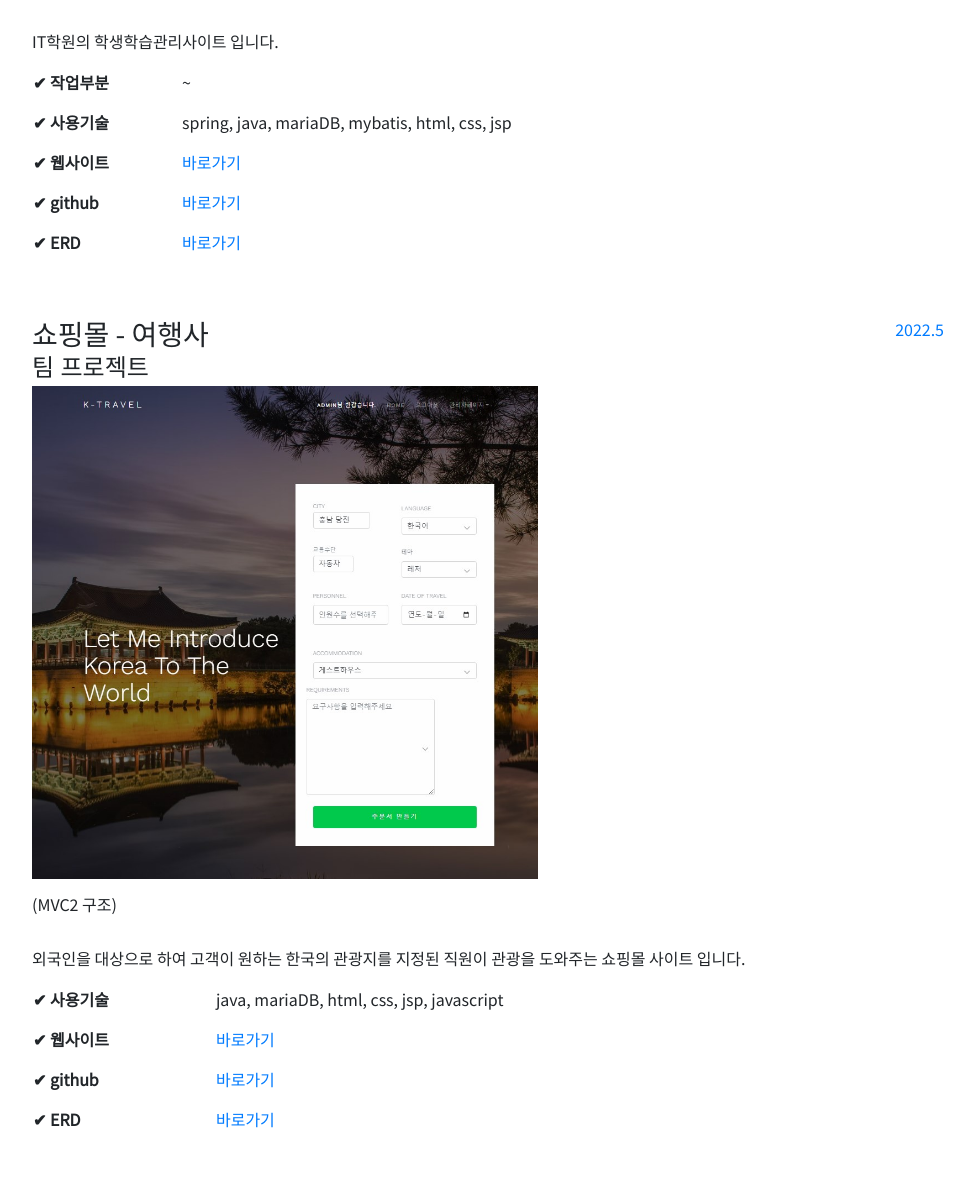
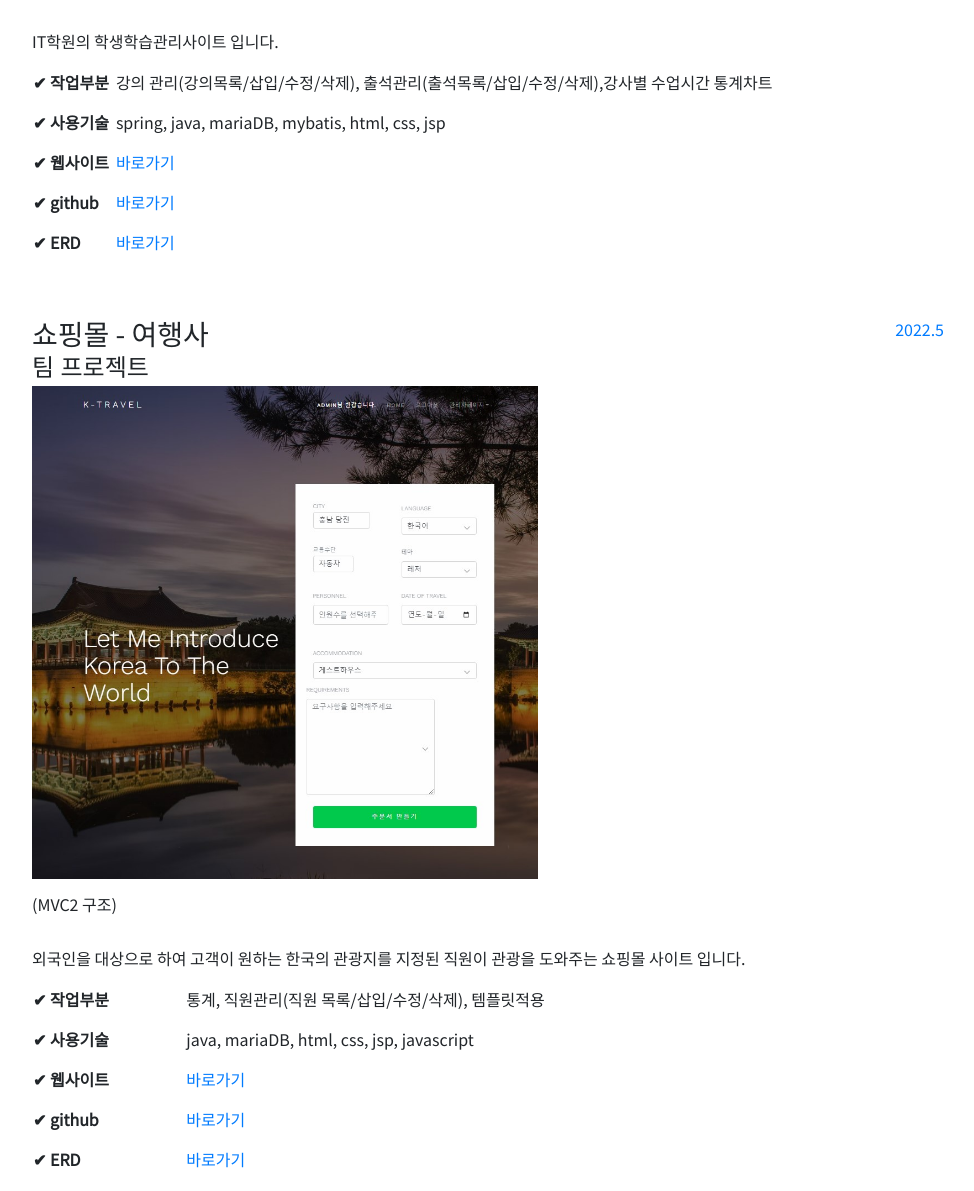
Before and after one commit to DamD-O/DamD-O.github.io, a plain HTML site: page index.html in a window 1280 px wide. Shown: the part 1318-2509 px from the top of the page, without its empty margins (288-1262 px from the left). Drawn offline with nearby package versions, Linux system fonts and the light colour scheme; a web font is replaced by a local one.

Commit message:
프로젝트 작업부분 추가

```diff
--- a/index.html
+++ b/index.html
@@ -102,7 +102,7 @@
                            	<table style="width: 100%;">
                            		<tr>
                            			<td><span class="text-bold">✔ 작업부분</span></td>
-                           			<td>~</td>
+                           			<td>강의 관리(강의목록/삽입/수정/삭제), 출석관리(출석목록/삽입/수정/삭제),강사별 수업시간 통계차트</td>
                            		</tr>
                            		<tr>
                            			<td><span class="text-bold">✔ 사용기술</span></td>
@@ -144,6 +144,10 @@
                             <p>외국인을 대상으로 하여 고객이 원하는 한국의 관광지를 지정된 직원이 관광을 도와주는 쇼핑몰 사이트 입니다. <br>
 
                            	<table style="width: 100%;">
+					<tr>
+                           			<td><span class="text-bold">✔ 작업부분</span></td>
+                           			<td>통계, 직원관리(직원 목록/삽입/수정/삭제), 템플릿적용 </td>
+                           		</tr>
                            		<tr>
                            			<td><span class="text-bold">✔ 사용기술</span></td>
                            			<td>java, mariaDB, html, css, jsp, javascript</td>
```
